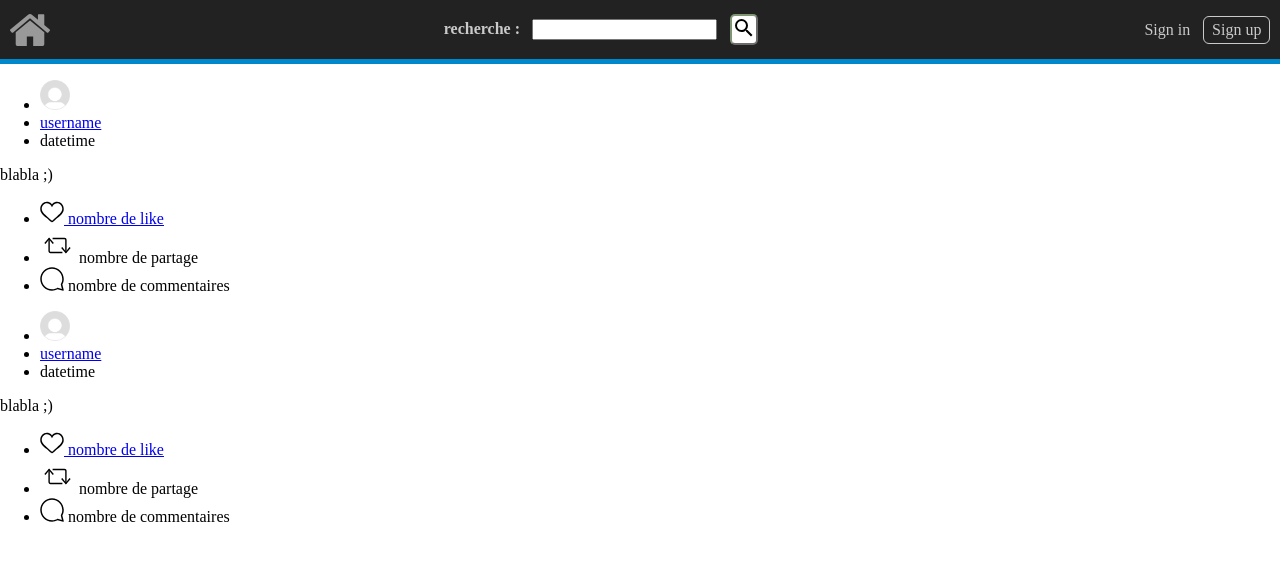
After one commit to Atellane/NSI_2023_2024, a PHP site: page /page_d_acceuil_classique.html in a window 1280 px wide. The commit adds this page. Shown: the top 561 px of the page. Run offline with PHP 8.4, Linux system fonts and the light colour scheme.

Commit message:
proto de la bar de navigation fini quand connecté et déconnecté, création de la structure du post (pas encore stylisé)

```diff
--- a/base_de_donnee/projet_site/page_d_acceuil.css
+++ b/base_de_donnee/projet_site/page_d_acceuil.css
@@ -51,13 +51,41 @@ body #topBar #searchBar div button[type=submit] svg {
   width: 24px;
   height: 24px;
 }
-body #topBar #username {
-  margin-right: 1em;
-}
 body #topBar #username a {
   text-decoration: none;
   color: #cacaca;
+  display: flex;
+  align-items: center;
 }
 body #topBar #username a:hover {
   color: white;
+}
+body #topBar #username a img {
+  width: 2em;
+  height: 2em;
+  margin-left: 0.5em;
+  border-radius: 50%;
+}
+body #topBar #connexion {
+  display: flex;
+  align-items: center;
+}
+body #topBar #connexion a {
+  text-decoration: none;
+  color: #cacaca;
+}
+body #topBar #connexion #signIn {
+  margin-right: 0.8em;
+}
+body #topBar #connexion #signIn:hover {
+  color: white;
+}
+body #topBar #connexion #signUp {
+  border: 1px solid #cacaca;
+  border-radius: 6px;
+  padding: 4px 8px 4px 8px;
+}
+body #topBar #connexion #signUp:hover {
+  border-color: white;
+  color: white;
 }/*# sourceMappingURL=page_d_acceuil.css.map */
--- a/base_de_donnee/projet_site/page_d_acceuil.scss
+++ b/base_de_donnee/projet_site/page_d_acceuil.scss
@@ -2,6 +2,9 @@ body {
   margin: 0;
 
   #topBar {
+    $normalColorForHeader: #cacaca;
+    $colorOnHoverForHeader: white;
+
     border-bottom: 5px solid #08c;
     background-color: #222;
     list-style-type: none;
@@ -24,7 +27,7 @@ body {
         fill: #999;
 
         &:hover {
-          fill: white;
+          fill: $colorOnHoverForHeader;
         }
       }
     }
@@ -38,7 +41,7 @@ body {
         label {
           font-weight: bold;
           margin: 0.5em;
-          color: #cacaca;
+          color: $normalColorForHeader;
         }
 
         input {
@@ -61,13 +64,52 @@ body {
     }
 
     #username {
-      margin-right: 1em;
       a {
         text-decoration: none;
-        color: #cacaca;
+        color: $normalColorForHeader;
+        display: flex;
+        align-items: center;
 
         &:hover {
-          color: white;
+          color: $colorOnHoverForHeader;
+        }
+
+
+
+        img {
+          width: 2em;
+          height: 2em;
+          margin-left: .5em;
+          border-radius: 50%;
+        }
+      }
+    }
+
+    #connexion {
+      display: flex;
+      align-items: center;
+
+      a {
+        text-decoration: none;
+        color: $normalColorForHeader;
+      }
+
+      #signIn {
+        margin-right: .8em;
+
+        &:hover {
+          color: $colorOnHoverForHeader;
+        }
+      }
+
+      #signUp {
+        border: 1px solid $normalColorForHeader;
+        border-radius: 6px;
+        padding: 4px 8px 4px 8px;
+
+        &:hover {
+          border-color: $colorOnHoverForHeader;
+          color: $colorOnHoverForHeader;
         }
       }
     }
--- /dev/null
+++ b/base_de_donnee/projet_site/page_d_acceuil_classique.html
@@ -0,0 +1,119 @@
+<!DOCTYPE html>
+<html lang="fr">
+    <head>
+        <meta charset="UTF-8">
+        <meta name="viewport" content="width=device-width, initial-scale=1.0">
+        <link rel="stylesheet" type="text/css" href="page_d_acceuil.css" />
+        <title>Blog</title>
+    </head>
+    <body>
+        <ul id="topBar">
+            <li id="acceuil">
+                <a href="./page_d_acceuil.html">
+                    <svg version="1.1" id="homeIcon" xmlns="http://www.w3.org/2000/svg" xmlns:xlink="http://www.w3.org/1999/xlink" x="0px" y="0px"
+                    viewBox="0 0 460.298 460.297" xml:space="preserve" >
+                        <path d="M230.149,120.939L65.986,256.274c0,0.191-0.048,0.472-0.144,0.855c-0.094,0.38-0.144,0.656-0.144,0.852v137.041
+                        c0,4.948,1.809,9.236,5.426,12.847c3.616,3.613,7.898,5.431,12.847,5.431h109.63V303.664h73.097v109.64h109.629
+                        c4.948,0,9.236-1.814,12.847-5.435c3.617-3.607,5.432-7.898,5.432-12.847V257.981c0-0.76-0.104-1.334-0.288-1.707L230.149,120.939
+                        z"/>
+
+                        <path d="M457.122,225.438L394.6,173.476V56.989c0-2.663-0.856-4.853-2.574-6.567c-1.704-1.712-3.894-2.568-6.563-2.568h-54.816
+                        c-2.666,0-4.855,0.856-6.57,2.568c-1.711,1.714-2.566,3.905-2.566,6.567v55.673l-69.662-58.245
+                        c-6.084-4.949-13.318-7.423-21.694-7.423c-8.375,0-15.608,2.474-21.698,7.423L3.172,225.438c-1.903,1.52-2.946,3.566-3.14,6.136
+                        c-0.193,2.568,0.472,4.811,1.997,6.713l17.701,21.128c1.525,1.712,3.521,2.759,5.996,3.142c2.285,0.192,4.57-0.476,6.855-1.998
+                        L230.149,95.817l197.57,164.741c1.526,1.328,3.521,1.991,5.996,1.991h0.858c2.471-0.376,4.463-1.43,5.996-3.138l17.703-21.125
+                        c1.522-1.906,2.189-4.145,1.991-6.716C460.068,229.007,459.021,226.961,457.122,225.438z"/>
+                    </svg>
+                </a>
+            </li>
+            <li>
+                <form id="searchBar" action="search_answer.html" method="get">
+                    <div>
+                        <label for="keyword">recherche :</label>
+                        <input type="text" id="keyword" name="keyword">
+                    </div>
+                    <div>
+                        <button type="submit" >
+                            <svg focusable="false" viewBox="0 0 24 24">
+                                <path d="M15.5 14h-.79l-.28-.27A6.471 6.471 0 0 0 16 9.5 6.5 6.5 0 1 0 9.5 16c1.61 0 3.09-.59 4.23-1.57l.27.28v.79l5 4.99L20.49 19l-4.99-5zm-6 0C7.01 14 5 11.99 5 9.5S7.01 5 9.5 5 14 7.01 14 9.5 11.99 14 9.5 14z"></path>
+                            </svg>
+                        </button>
+                    </div>
+                </form>
+            </li>
+            <li id="connexion"><a id="signIn" href="./accounts/sign_in.html">Sign in</a><a id="signUp" href="./accouts/sign_up.html">Sign up</a></li>
+        </ul>
+        <div id="pageContent">
+            <div id="mostRecentPost">
+                <div class="post" id="usernamedatetime">
+                    <ul class="postHeader">
+                        <li><a href="./accounts/profile/username.html"><img src="./accounts/pfp/default_pfp.png" alt="photo de profil de username" width="30" height="30"></a></li>
+                        <li><a href="./accounts/profile/username.html">username</a></li>
+                        <li>datetime</li>
+                    </ul>
+                    <p class="postContent">blabla ;)</p>
+                    <ul>
+                        <li class="like">
+                            <a href="./posts/usernamedatetime.html#comment">
+                                <svg viewBox="0 0 48 48" width="24" height="24">
+                                    <path d="M34.3 3.5C27.2 3.5 24 8.8 24 8.8s-3.2-5.3-10.3-5.3C6.4 3.5.5 9.9.5 17.8s6.1 12.4 12.2 17.8c9.2 8.2 9.8 8.9 11.3 8.9s2.1-.7 11.3-8.9c6.2-5.5 12.2-10 12.2-17.8 0-7.9-5.9-14.3-13.2-14.3zm-1 29.8c-5.4 4.8-8.3 7.5-9.3 8.1-1-.7-4.6-3.9-9.3-8.1-5.5-4.9-11.2-9-11.2-15.6 0-6.2 4.6-11.3 10.2-11.3 4.1 0 6.3 2 7.9 4.2 3.6 5.1 1.2 5.1 4.8 0 1.6-2.2 3.8-4.2 7.9-4.2 5.6 0 10.2 5.1 10.2 11.3 0 6.7-5.7 10.8-11.2 15.6z"></path>
+                                </svg>
+                                nombre de like
+                            </a>
+                        </li>
+                        <li class="partage">
+                            <svg xmlns="http://www.w3.org/2000/svg" viewBox="0 0 50 50" enable-background="new 0 0 50 50" width="35" heigt="35">
+                                <path d="M38 35h-2V17c0-.6-.4-1-1-1H18v-2h17c1.7 0 3 1.3 3 3v18z"></path>
+                                <path d="M37 36.5l-6.8-7.8 1.6-1.4 5.2 6.2 5.2-6.2 1.6 1.4z"></path>
+                                <path d="M32 36H15c-1.7 0-3-1.3-3-3V15h2v18c0 .6.4 1 1 1h17v2z"></path>
+                                <path d="M18.2 22.7L13 16.5l-5.2 6.2-1.6-1.4 6.8-7.8 6.8 7.8z"></path>
+                            </svg>
+                            nombre de partage
+                        </li>
+                        <li class="commentaires">
+                            <svg viewBox="0 0 48 48" width="24" height="24">
+                                <path d="M47.5 46.1l-2.8-11c1.8-3.3 2.8-7.1 2.8-11.1C47.5 11 37 .5 24 .5S.5 11 .5 24 11 47.5 24 47.5c4 0 7.8-1 11.1-2.8l11 2.8c.8.2 1.6-.6 1.4-1.4zm-3-22.1c0 4-1 7-2.6 10-.2.4-.3.9-.2 1.4l2.1 8.4-8.3-2.1c-.5-.1-1-.1-1.4.2-1.8 1-5.2 2.6-10 2.6-11.4 0-20.6-9.2-20.6-20.5S12.7 3.5 24 3.5 44.5 12.7 44.5 24z"></path>
+                            </svg>
+                            nombre de commentaires
+                        </li>
+                    </ul>
+                </div>
+            </div>
+            <div id="postRankedByNumberOfLikes">
+                <div class="post" id="usernamedatetime1">
+                    <ul class="postHeader">
+                        <li><a href="./accounts/profile/username.html"><img src="./accounts/pfp/default_pfp.png" alt="photo de profil de username" width="30" height="30"></a></li>
+                        <li><a href="./accounts/profile/username.html">username</a></li>
+                        <li>datetime</li>
+                    </ul>
+                    <p class="postContent">blabla ;)</p>
+                    <ul>
+                        <li class="like">
+                            <a href="./posts/usernamedatetime.html#comment">
+                                <svg viewBox="0 0 48 48" width="24" height="24">
+                                    <path d="M34.3 3.5C27.2 3.5 24 8.8 24 8.8s-3.2-5.3-10.3-5.3C6.4 3.5.5 9.9.5 17.8s6.1 12.4 12.2 17.8c9.2 8.2 9.8 8.9 11.3 8.9s2.1-.7 11.3-8.9c6.2-5.5 12.2-10 12.2-17.8 0-7.9-5.9-14.3-13.2-14.3zm-1 29.8c-5.4 4.8-8.3 7.5-9.3 8.1-1-.7-4.6-3.9-9.3-8.1-5.5-4.9-11.2-9-11.2-15.6 0-6.2 4.6-11.3 10.2-11.3 4.1 0 6.3 2 7.9 4.2 3.6 5.1 1.2 5.1 4.8 0 1.6-2.2 3.8-4.2 7.9-4.2 5.6 0 10.2 5.1 10.2 11.3 0 6.7-5.7 10.8-11.2 15.6z"></path>
+                                </svg>
+                                nombre de like
+                            </a>
+                        </li>
+                        <li class="partage">
+                            <svg xmlns="http://www.w3.org/2000/svg" viewBox="0 0 50 50" enable-background="new 0 0 50 50" width="35" heigt="35">
+                                <path d="M38 35h-2V17c0-.6-.4-1-1-1H18v-2h17c1.7 0 3 1.3 3 3v18z"></path>
+                                <path d="M37 36.5l-6.8-7.8 1.6-1.4 5.2 6.2 5.2-6.2 1.6 1.4z"></path>
+                                <path d="M32 36H15c-1.7 0-3-1.3-3-3V15h2v18c0 .6.4 1 1 1h17v2z"></path>
+                                <path d="M18.2 22.7L13 16.5l-5.2 6.2-1.6-1.4 6.8-7.8 6.8 7.8z"></path>
+                            </svg>
+                            nombre de partage
+                        </li>
+                        <li class="commentaires">
+                            <svg viewBox="0 0 48 48" width="24" height="24">
+                                <path d="M47.5 46.1l-2.8-11c1.8-3.3 2.8-7.1 2.8-11.1C47.5 11 37 .5 24 .5S.5 11 .5 24 11 47.5 24 47.5c4 0 7.8-1 11.1-2.8l11 2.8c.8.2 1.6-.6 1.4-1.4zm-3-22.1c0 4-1 7-2.6 10-.2.4-.3.9-.2 1.4l2.1 8.4-8.3-2.1c-.5-.1-1-.1-1.4.2-1.8 1-5.2 2.6-10 2.6-11.4 0-20.6-9.2-20.6-20.5S12.7 3.5 24 3.5 44.5 12.7 44.5 24z"></path>
+                            </svg>
+                            nombre de commentaires
+                        </li>
+                    </ul>
+                </div>
+            </div>
+        </div>
+    </body>
+</html>
```
Also changed, not shown: base_de_donnee/projet_site/page_d_acceuil.html (deleted, +0 -47 lines), base_de_donnee/projet_site/page_d_acceuil_connected.html (added, +119 -0 lines), base_de_donnee/projet_site/accounts/pfp/default_pfp.png (added).
